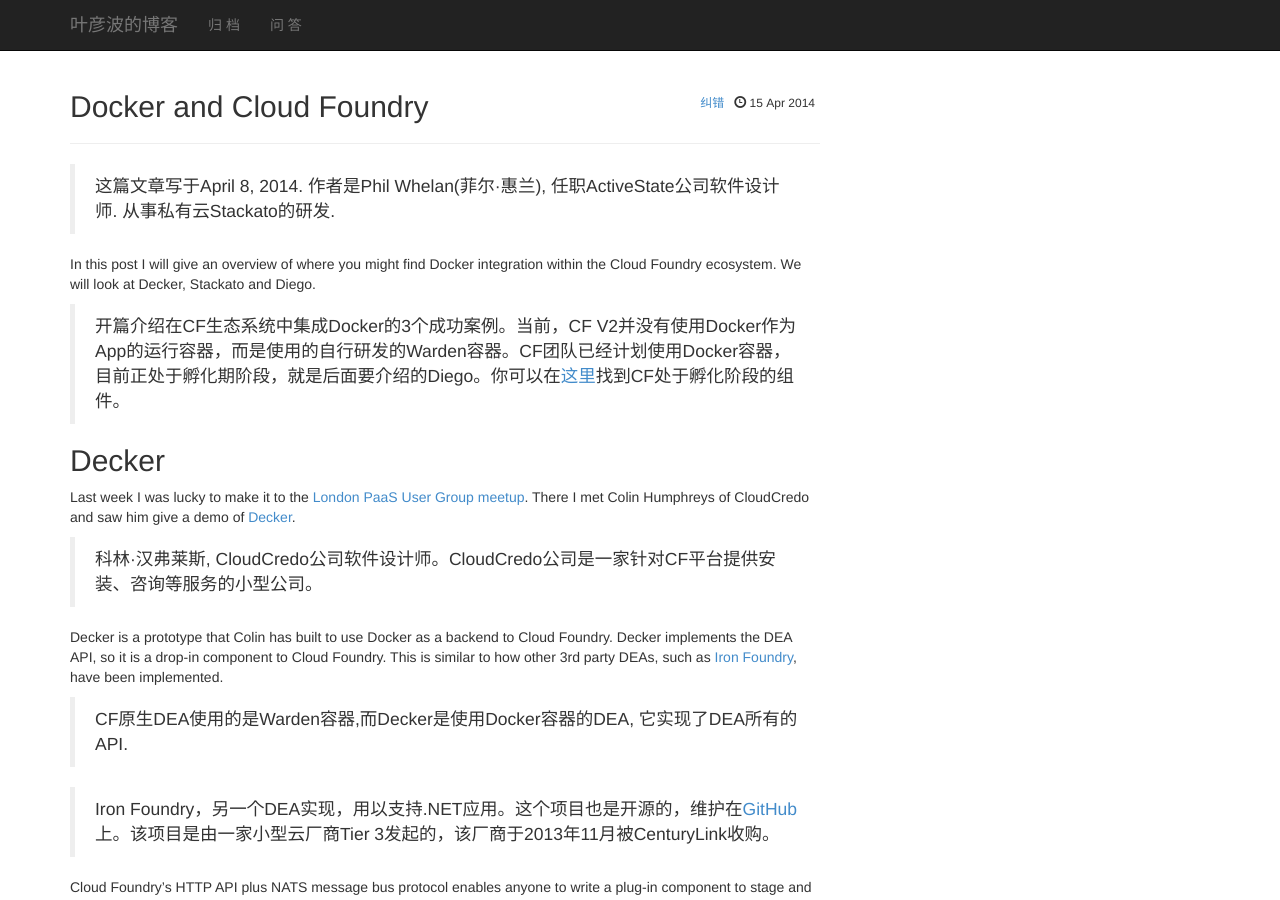
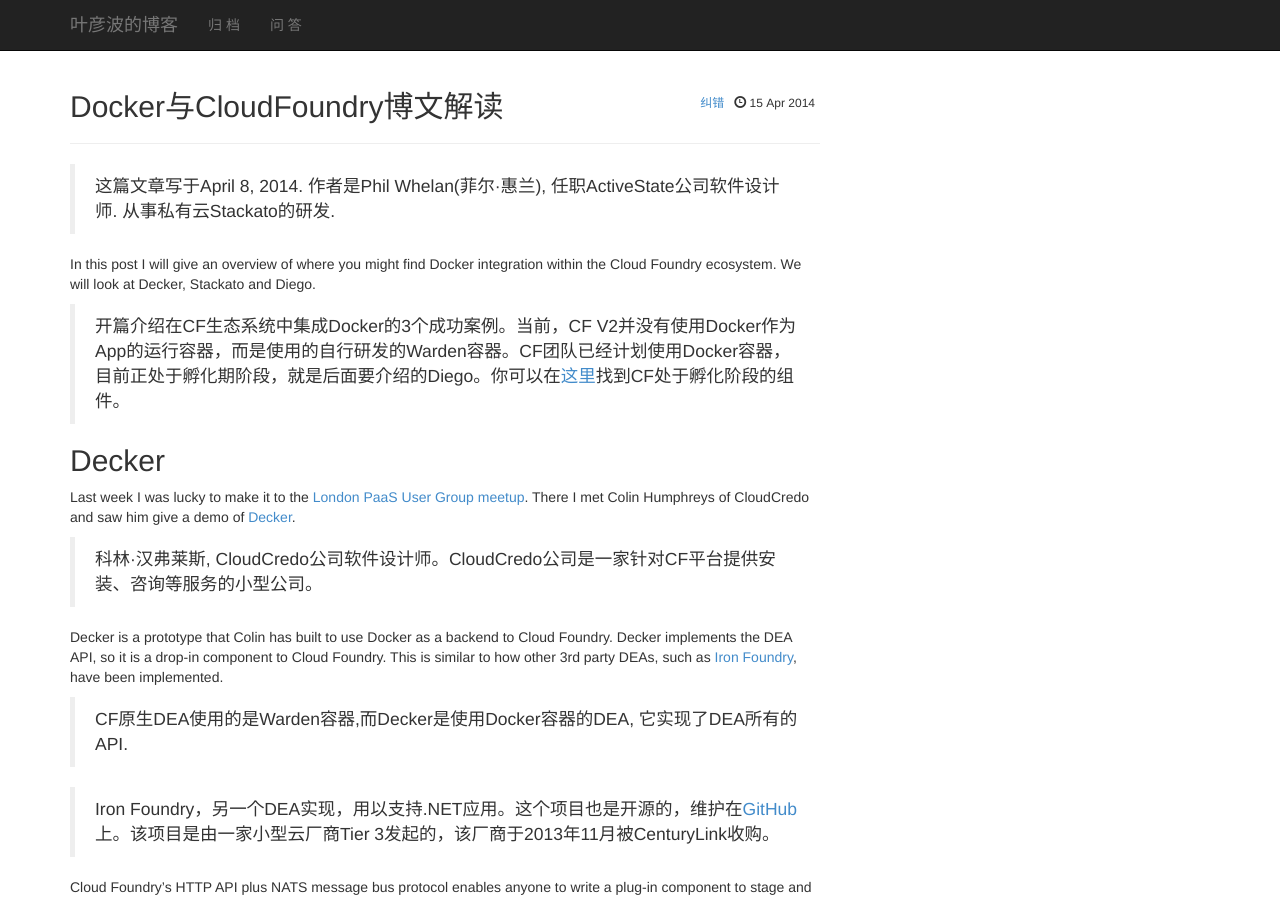
Before and after one commit to yeyanbo/yeyanbo.github.io, a Jekyll site: the page built from _posts/2014-04-15-Docker_and_CloudFoundry.md, in a window 1280 px wide and 900 px high. Built offline with Jekyll 4.4.1, drawn with Linux system fonts in a browser that asks for light colours; Markdown is read by kramdown in place of the engine named in the settings.

Commit message:
为文档增加了summary

```diff
--- a/_posts/2014-04-15-Docker_and_CloudFoundry.md
+++ b/_posts/2014-04-15-Docker_and_CloudFoundry.md
@@ -1,6 +1,8 @@
 ---
 layout: post
-title: Docker and Cloud Foundry
+title: Docker与CloudFoundry博文解读
+summary:
+tags: [docker cloudfoundry]
 ---
 
 > 这篇文章写于April 8, 2014. 作者是Phil Whelan(菲尔·惠兰), 任职ActiveState公司软件设计师. 从事私有云Stackato的研发.
```
Also changed, not shown: _posts/2014-10-15-apache-fop-generate-pdf-research.md (+1 -0 lines).
